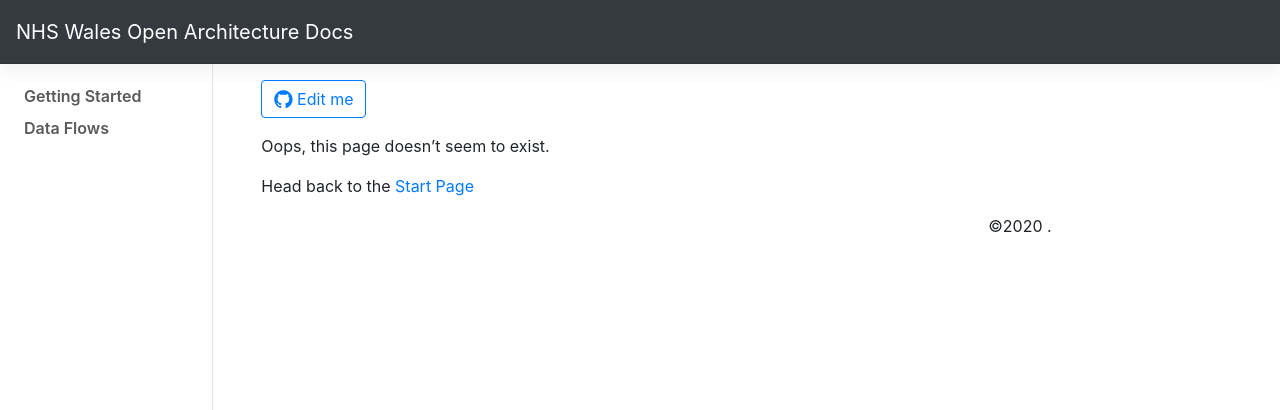
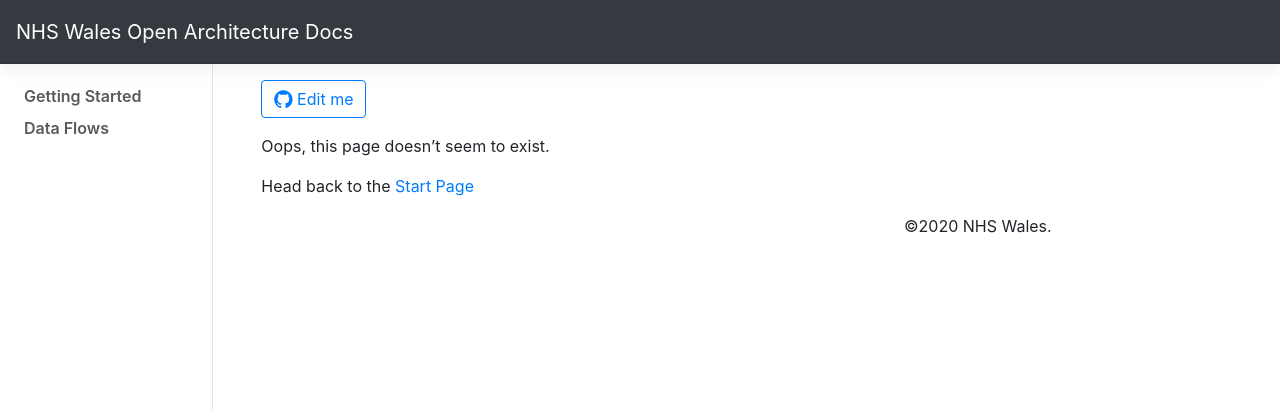
Before and after one commit to nwisbeta/open-architecture, a Jekyll site: the page built from 404.md, in a window 1280 px wide. Shown: the top 410 px of the page. Built offline with Jekyll 4.4.1, drawn with Linux system fonts in a browser that asks for light colours.

Commit message:
Update _config.yml

```diff
--- a/_config.yml
+++ b/_config.yml
@@ -1,4 +1,6 @@
 title: NHS Wales Open Architecture Docs
+
+company_name: NHS Wales
 
 baseurl: /open-architecture
 
```
